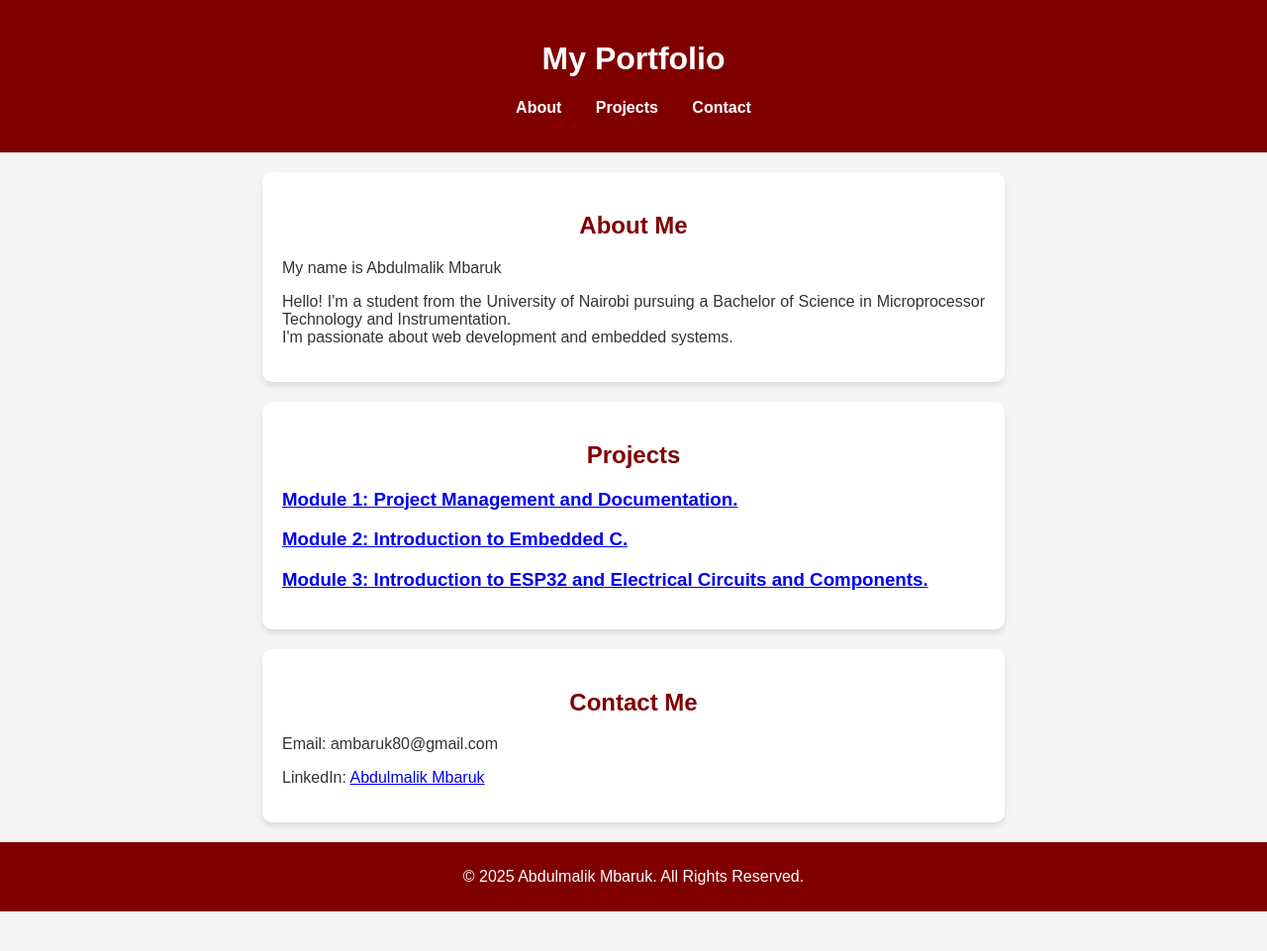
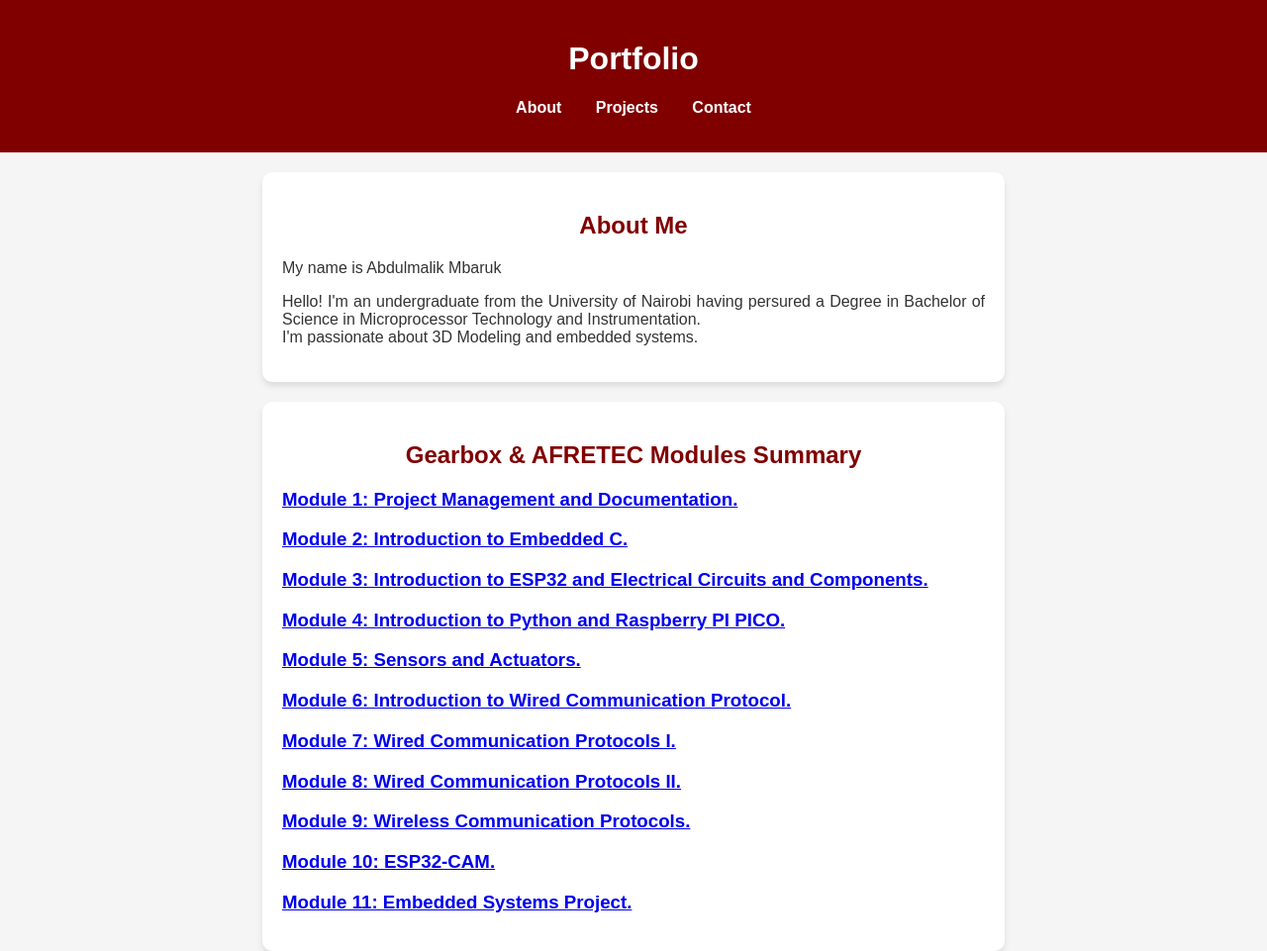
Before and after one commit to ambaruk/Portfolio, a plain HTML site: page index.html in a window 1280 px wide. Shown: the top 961 px of the page at 99% size. Before the commit the page ends 921 px from the top, so only its background shows below. Drawn offline with Linux system fonts and the light colour scheme.

Commit message:
Update index.html

```diff
--- a/index.html
+++ b/index.html
@@ -4,12 +4,12 @@
 <head>
     <meta charset="UTF-8">
     <meta name="viewport" content="width=device-width, initial-scale=1.0">
-    <title>My Portfolio</title>
+    <title>Abdulmalik Mbaruk</title>
     <link rel="stylesheet" href="style.css">
 </head>
 <body>
     <header>
-        <h1>My Portfolio</h1>
+        <h1>Portfolio</h1>
         <nav>
             <ul>
                 <li><a href="#about">About</a></li>
@@ -22,14 +22,22 @@
     <section id="about">
         <h2>About Me</h2>
         <p>My name is Abdulmalik Mbaruk</p>
-        <p>Hello! I'm a student from the University of Nairobi pursuing a Bachelor of Science in Microprocessor Technology and Instrumentation.<br>I'm passionate about web development and embedded systems.</p>
+        <p>Hello! I'm an undergraduate from the University of Nairobi having persured a Degree in Bachelor of Science in Microprocessor Technology and Instrumentation.<br>I'm passionate about 3D Modeling and embedded systems.</p>
     </section>
 
     <section id="projects">
-        <h2>Projects</h2>
+        <h2>Gearbox & AFRETEC Modules Summary</h2>
         <h3><a href="module1.html">Module 1: Project Management and Documentation.</a></h3>
         <h3><a href="module2.html">Module 2: Introduction to Embedded C.</a></h3>
         <h3><a href="module3.html">Module 3: Introduction to ESP32 and Electrical Circuits and Components.</a></h3>
+        <h3><a href="module4.html">Module 4: Introduction to Python and Raspberry PI PICO. </a></h3>
+        <h3><a href="module5.html">Module 5: Sensors and Actuators.</a></h3>
+        <h3><a href="module6.html">Module 6: Introduction to Wired Communication Protocol.</a></h3>
+        <h3><a href="module7.html">Module 7: Wired Communication Protocols I.</a></h3>
+        <h3><a href="module8.html">Module 8: Wired Communication Protocols II. </a></h3>
+        <h3><a href="module9.html">Module 9: Wireless Communication Protocols.</a></h3>
+        <h3><a href="module10.html">Module 10: ESP32-CAM.</a></h3>
+        <h3><a href="module11.html">Module 11: Embedded Systems Project.</a></h3>
     </section>
 
     <section id="contact">
```
